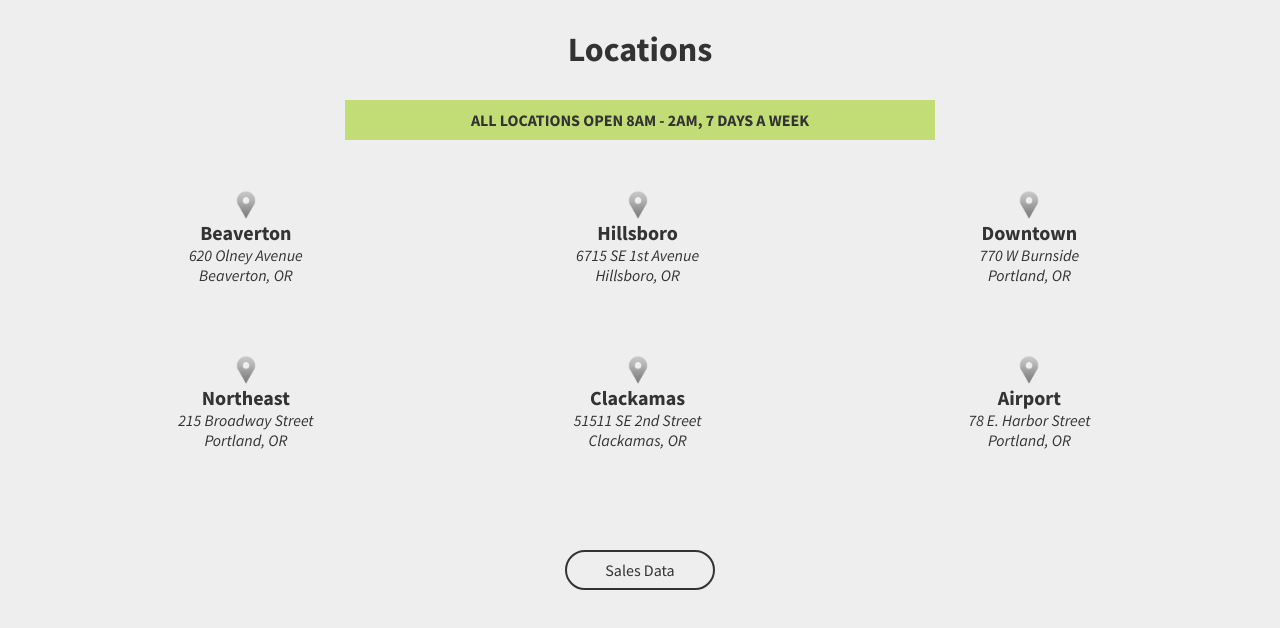
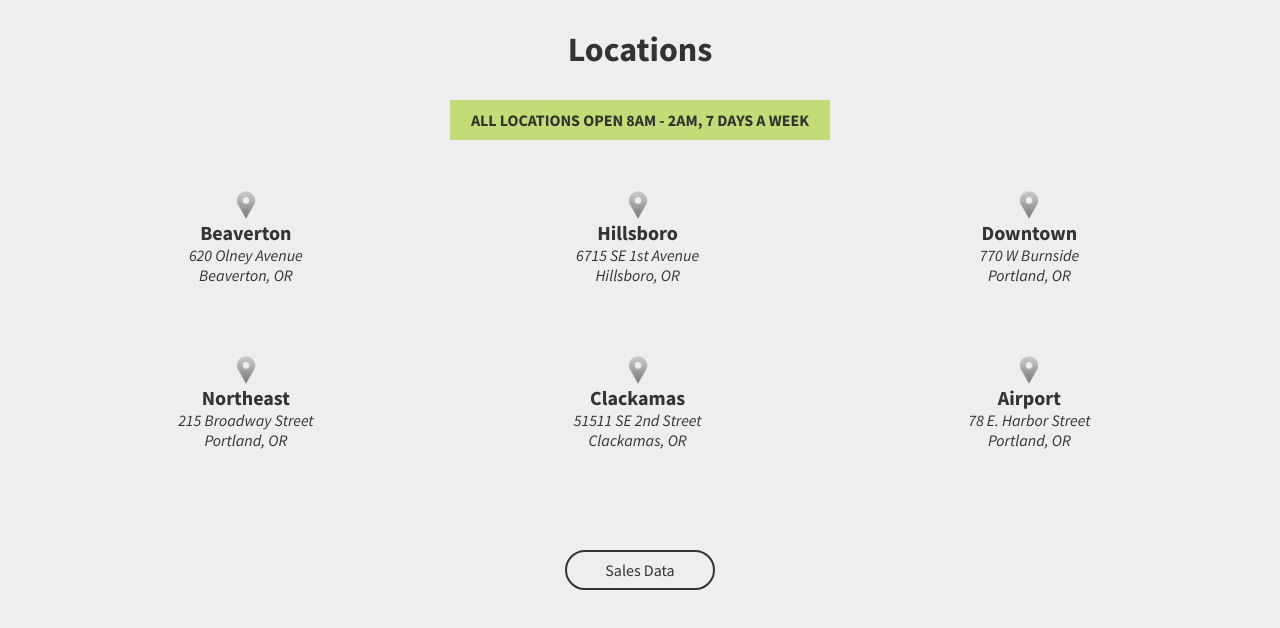
Before and after one commit to katesowles/ks_pizza, a website: page index.html in a window 1280 px wide. Shown: the part 822-1450 px from the top of the page. Drawn offline with Linux system fonts and the light colour scheme; a web font is replaced by a local one.

Commit message:
correcting a style glitch with the green hours banner

```diff
--- a/stylesheets/style.css
+++ b/stylesheets/style.css
@@ -115,7 +115,7 @@ h4 {
   padding: 10px;
   text-transform: uppercase;
   background-color: rgba(152,204,0,.5);
-  width: 50%;
+  width: 380px;
   margin: 0 auto;
   margin-bottom: 30px;
 }
```
